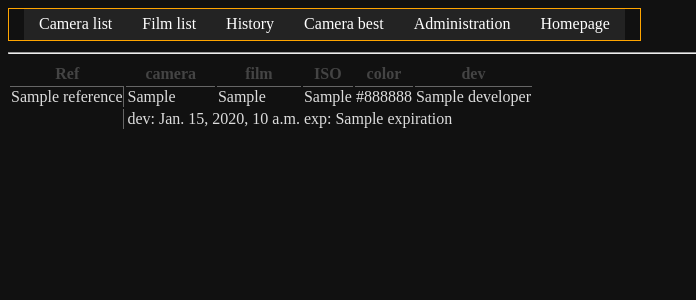
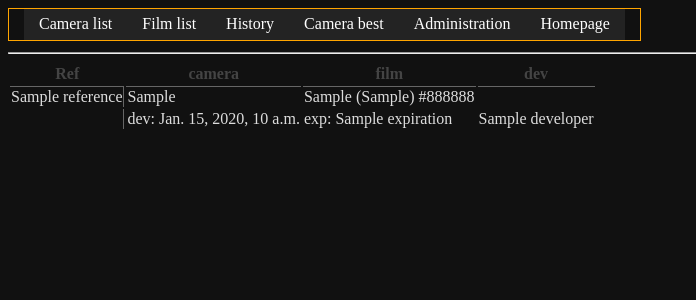
Before and after one commit to zaurky/catalog2, a Django app: template film/templates/incamera/list.html in a window 1280 px wide. Shown: the top 300 px of the page, without its empty margins (0-696 px from the left). Run offline with Django 3.2, Linux system fonts and the light colour scheme; the template is opened without the code that fills it: most values are stand-ins (such as "Sample title", 1, 10 or a date in 2020).

Commit message:
modify incamera.list template for better readability

```diff
--- a/film/templates/incamera/list.html
+++ b/film/templates/incamera/list.html
@@ -10,8 +10,6 @@
       <th>Ref</th>
       <th>camera</th>
       <th>film</th>
-      <th>ISO</th>
-      <th>color</th>
       <th>dev</th>
     </tr>
   {% for inc in incamera %}
@@ -22,15 +20,14 @@
       <td class='border_side'>{{ inc.film_life.reference}}</td>
       {% endif %}
       <td>{{ inc.camera_catalog.camera_model }}</td>
-      <td>{{ inc.film_life.film_catalog.film_ref }}</td>
-      <td>{{ inc.film_life.shoot_sensitivity }}</td>
-      <td>{{ inc.film_life.film_catalog.color }}</td>
-      <td>{{ inc.film_life.developer }}</td>
+      <td>{{ inc.film_life.film_catalog.film_ref }} ({{ inc.film_life.shoot_sensitivity }}) {{ inc.film_life.film_catalog.color }}</td>
+      <td></td>
     </tr>
     <tr>
       <td colspan='1' class='border_side'/>
-      <td colspan='2'>dev: {{ inc.film_life.develop.date }}</td>
-      <td colspan='3'>exp: {{ inc.film_life.film_catalog.expiration }}</td>
+      <td colspan='1'>dev: {{ inc.film_life.develop.date }}</td>
+      <td colspan='1'>exp: {{ inc.film_life.film_catalog.expiration }}</td>
+      <td colspan='1'>{{ inc.film_life.developer }}</td>
     </tr>
 
   {% endfor %}
```
